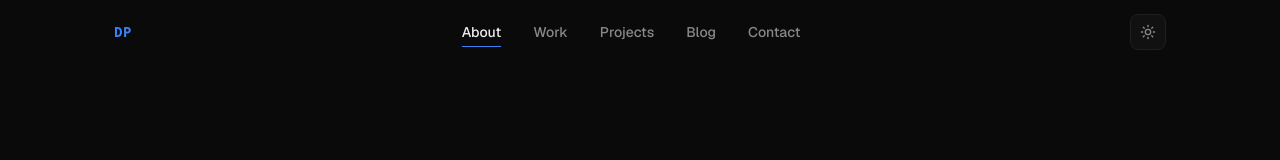
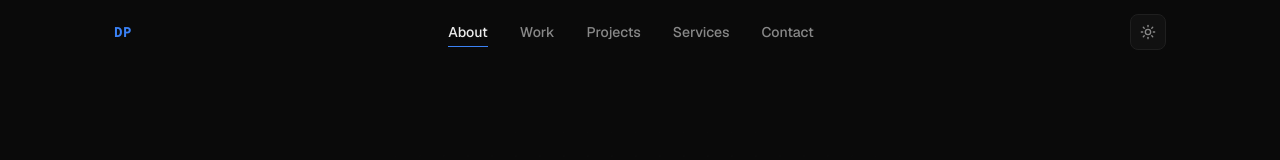
Before and after one commit to Darpan3089/Portfolio, a Next.js app: page / in a window 1280 px wide. Shown: the top 160 px of the page. Built offline with nearby package versions, Linux system fonts and the light colour scheme.

Commit message:
feat: update navbar links to include services section and remove blog link

```diff
--- a/src/app/page.tsx
+++ b/src/app/page.tsx
@@ -31,7 +31,7 @@ export default function HomePage() {
         <TechSection />
         <ProjectsSection />
         <ServicesSection />
-        <TestimonialsSection />
+        {/* <TestimonialsSection /> */}
         <ProcessSection />
         <ContactSection />
       </main>
--- a/src/components/navbar.tsx
+++ b/src/components/navbar.tsx
@@ -10,7 +10,7 @@ const navLinks = [
   { href: "/#about", label: "About", sectionId: "about" },
   { href: "/#work", label: "Work", sectionId: "work" },
   { href: "/#projects", label: "Projects", sectionId: "projects" },
-  { href: "/blog", label: "Blog", sectionId: null },
+  { href: "/#services", label: "Services", sectionId: "services" },
   { href: "/#contact", label: "Contact", sectionId: "contact" },
 ];
 
```
